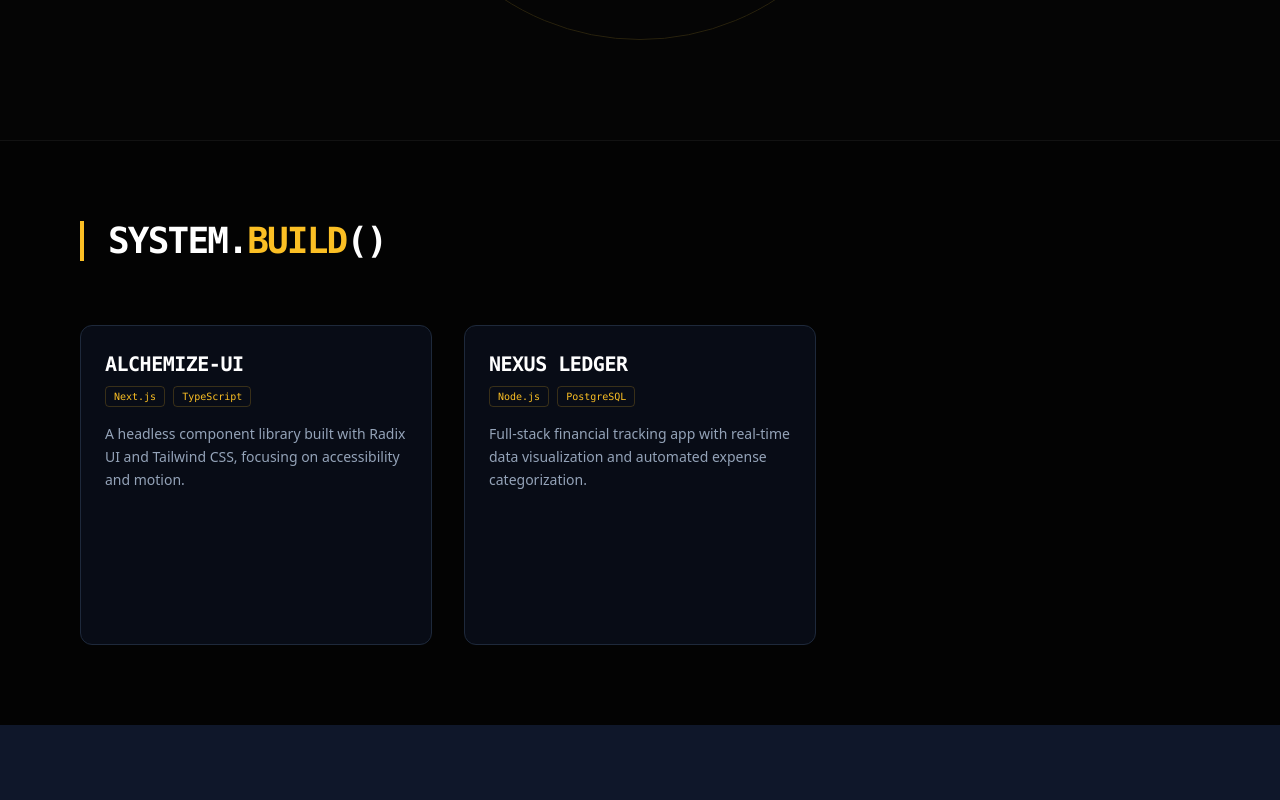
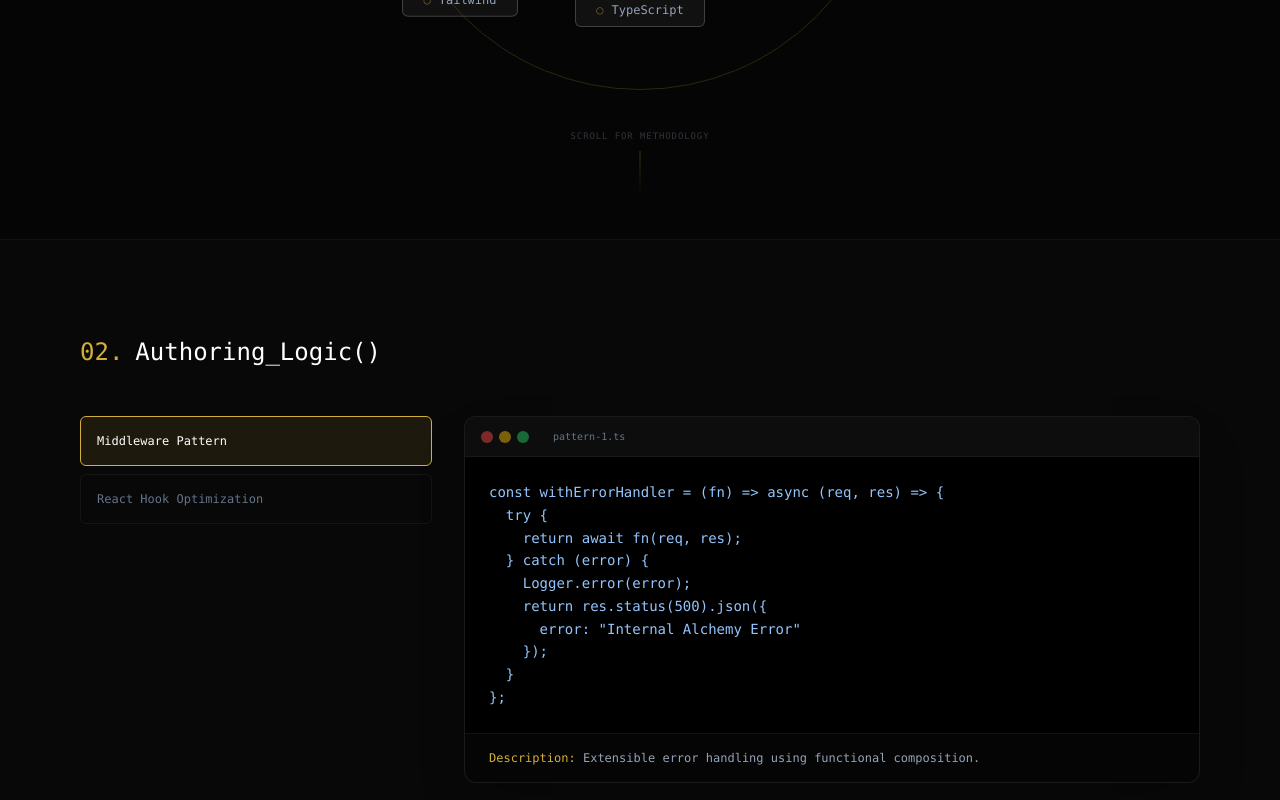
Before and after one commit to Merisola/portfolio-website, a Next.js app in the folder client-portfolio/: page /dev in a window 1280 px wide. Shown: the part 560-1360 px from the top of the page. Before the commit the page ends 1285 px from the top, so only its background shows below. Built offline with nearby package versions, Linux system fonts and the light colour scheme.

Commit message:
dev part mvp done

```diff
--- a/client-portfolio/src/app/dev/page.tsx
+++ b/client-portfolio/src/app/dev/page.tsx
@@ -2,6 +2,8 @@
 import { motion } from "framer-motion";
 import { ProjectCard } from "@/components/ui/ProjectCard";
 import SkillCloud from "@/components/sections/SkillCloud";
+// Import the new Code Showcase section
+import CodeShowcase from "@/components/sections/CodeShowcase";
 
 const projects = [
   {
@@ -26,27 +28,47 @@ export default function DevPage() {
   return (
     <div className="min-h-screen bg-[#050505] text-white">
       {/* SECTION 1: THE LAB (Skills) */}
-      <section className="relative border-b border-white/5">
-        <div className="absolute top-20 left-1/2 -translate-x-1/2 z-10 text-center pointer-events-none">
-          <h2 className="text-sm font-mono tracking-[0.3em] text-alchemy-gold uppercase">
+      <section className="relative min-h-screen flex flex-col justify-center border-b border-white/5">
+        <div className="absolute top-24 left-1/2 -translate-x-1/2 z-10 text-center pointer-events-none">
+          <motion.h2
+            initial={{ opacity: 0, y: -10 }}
+            animate={{ opacity: 1, y: 0 }}
+            className="text-sm font-mono tracking-[0.3em] text-[#D4AF37] uppercase"
+          >
             Technical_Core.init()
-          </h2>
-          <p className="text-[10px] text-slate-500 font-mono mt-2">
-            {/* Interact to disrupt the equilibrium */}
-          </p>
+          </motion.h2>
+          <motion.p
+            initial={{ opacity: 0 }}
+            animate={{ opacity: 1 }}
+            transition={{ delay: 0.5 }}
+            className="text-[10px] text-slate-500 font-mono mt-2"
+          >
+            {/* Disrupt the equilibrium to reveal the architecture. */}
+          </motion.p>
         </div>
 
         <SkillCloud />
+
+        {/* Scroll Indicator */}
+        <div className="absolute bottom-10 left-1/2 -translate-x-1/2 flex flex-col items-center gap-2 opacity-30">
+          <p className="text-[9px] font-mono uppercase tracking-widest text-slate-400">
+            Scroll for Methodology
+          </p>
+          <div className="w-[1px] h-12 bg-gradient-to-b from-[#D4AF37] to-transparent" />
+        </div>
       </section>
 
-      {/* SECTION 2: THE PROOF (Projects) */}
+      {/* SECTION 2: THE BLUEPRINT (Clean Code Showcase) */}
+      <CodeShowcase />
+
+      {/* SECTION 3: THE PROOF (Projects) */}
       <section className="p-8 md:p-20 bg-black/40">
-        <header className="mb-16 border-l-4 border-alchemy-gold pl-6">
+        <header className="mb-16 border-l-4 border-[#D4AF37] pl-6">
           <h1 className="text-4xl font-mono font-bold uppercase tracking-tighter">
-            System.<span className="text-alchemy-gold">build</span>()
+            System.<span className="text-[#D4AF37]">build</span>()
           </h1>
           <p className="text-slate-500 mt-2 font-mono text-sm">
-            {/* Tangible outcomes of the alchemical process. */}
+            {/* Transforming raw logic into scalable, user-centric outcomes. */}
           </p>
         </header>
 
@@ -56,7 +78,7 @@ export default function DevPage() {
               key={project.title}
               initial={{ opacity: 0, y: 20 }}
               whileInView={{ opacity: 1, y: 0 }}
-              viewport={{ once: true }}
+              viewport={{ once: true, margin: "-100px" }}
               transition={{ delay: index * 0.1 }}
             >
               <ProjectCard project={project} />
--- /dev/null
+++ b/client-portfolio/src/components/sections/CodeShowcase.tsx
@@ -0,0 +1,114 @@
+"use client";
+import { useState } from "react";
+import { motion, AnimatePresence } from "framer-motion";
+
+const snippets = [
+  {
+    id: "pattern-1",
+    title: "Middleware Pattern",
+    description: "Extensible error handling using functional composition.",
+    code: `const withErrorHandler = (fn) => async (req, res) => {
+  try {
+    return await fn(req, res);
+  } catch (error) {
+    Logger.error(error);
+    return res.status(500).json({
+      error: "Internal Alchemy Error"
+    });
+  }
+};`,
+    language: "typescript",
+  },
+  {
+    id: "pattern-2",
+    title: "React Hook Optimization",
+    description:
+      "Custom hook for managing complex state with 'Mean Reversion' logic.",
+    code: `function useSelfHealingState(initialValue) {
+  const [state, setState] = useState(initialValue);
+
+  useEffect(() => {
+    if (state !== initialValue) {
+      const timer = setTimeout(() => setState(initialValue), 6000);
+      return () => clearTimeout(timer);
+    }
+  }, [state]);
+
+  return [state, setState];
+}`,
+    language: "typescript",
+  },
+];
+
+export default function CodeShowcase() {
+  const [activeTab, setActiveTab] = useState(snippets[0]);
+
+  return (
+    <section className="py-24 px-8 md:px-20 bg-[#080808]">
+      <div className="max-w-6xl mx-auto">
+        <header className="mb-12">
+          <h2 className="text-2xl font-mono text-white flex items-center gap-3">
+            <span className="text-[#D4AF37]">02.</span> Authoring_Logic()
+          </h2>
+          <p className="text-slate-500 font-mono text-sm mt-2">
+            {/* Clean code is not written; it is distilled. */}
+          </p>
+        </header>
+
+        <div className="grid grid-cols-1 lg:grid-cols-3 gap-8">
+          {/* Navigation Sidebar */}
+          <div className="flex flex-col gap-2">
+            {snippets.map((snippet) => (
+              <button
+                key={snippet.id}
+                onClick={() => setActiveTab(snippet)}
+                className={`text-left p-4 rounded-md font-mono text-xs transition-all border ${
+                  activeTab.id === snippet.id
+                    ? "bg-[#D4AF37]/10 border-[#D4AF37] text-white"
+                    : "border-white/5 text-slate-500 hover:border-white/20"
+                }`}
+              >
+                {snippet.title}
+              </button>
+            ))}
+          </div>
+
+          {/* Code Window */}
+          <div className="lg:col-span-2 bg-black border border-white/10 rounded-xl overflow-hidden shadow-2xl">
+            <div className="flex items-center gap-2 px-4 py-3 border-b border-white/5 bg-white/5">
+              <div className="flex gap-1.5">
+                <div className="w-3 h-3 rounded-full bg-red-500/50" />
+                <div className="w-3 h-3 rounded-full bg-yellow-500/50" />
+                <div className="w-3 h-3 rounded-full bg-green-500/50" />
+              </div>
+              <span className="text-[10px] font-mono text-slate-500 ml-4">
+                {activeTab.id}.ts
+              </span>
+            </div>
+
+            <div className="p-6 overflow-x-auto">
+              <AnimatePresence mode="wait">
+                <motion.pre
+                  key={activeTab.id}
+                  initial={{ opacity: 0, x: 10 }}
+                  animate={{ opacity: 1, x: 0 }}
+                  exit={{ opacity: 0, x: -10 }}
+                  className="text-sm font-mono text-blue-300 leading-relaxed"
+                >
+                  <code>{activeTab.code}</code>
+                </motion.pre>
+              </AnimatePresence>
+            </div>
+
+            <div className="px-6 py-4 bg-white/[0.02] border-t border-white/5">
+              <p className="text-xs text-slate-400 font-mono">
+                <span className="text-[#D4AF37]">Description:</span>{" "}
+                {activeTab.description}
+              </p>
+            </div>
+          </div>
+        </div>
+      </div>
+    </section>
+  );
+}
```
